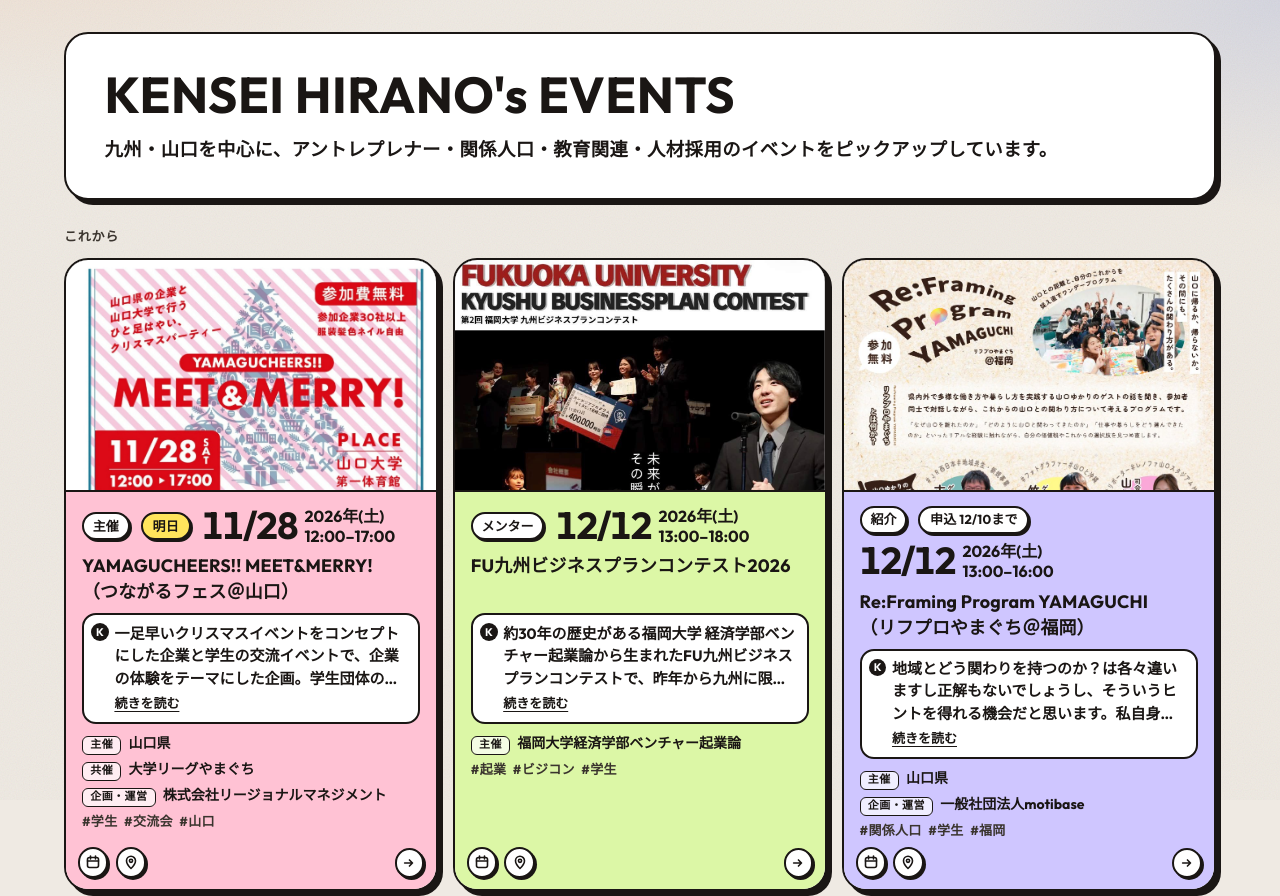
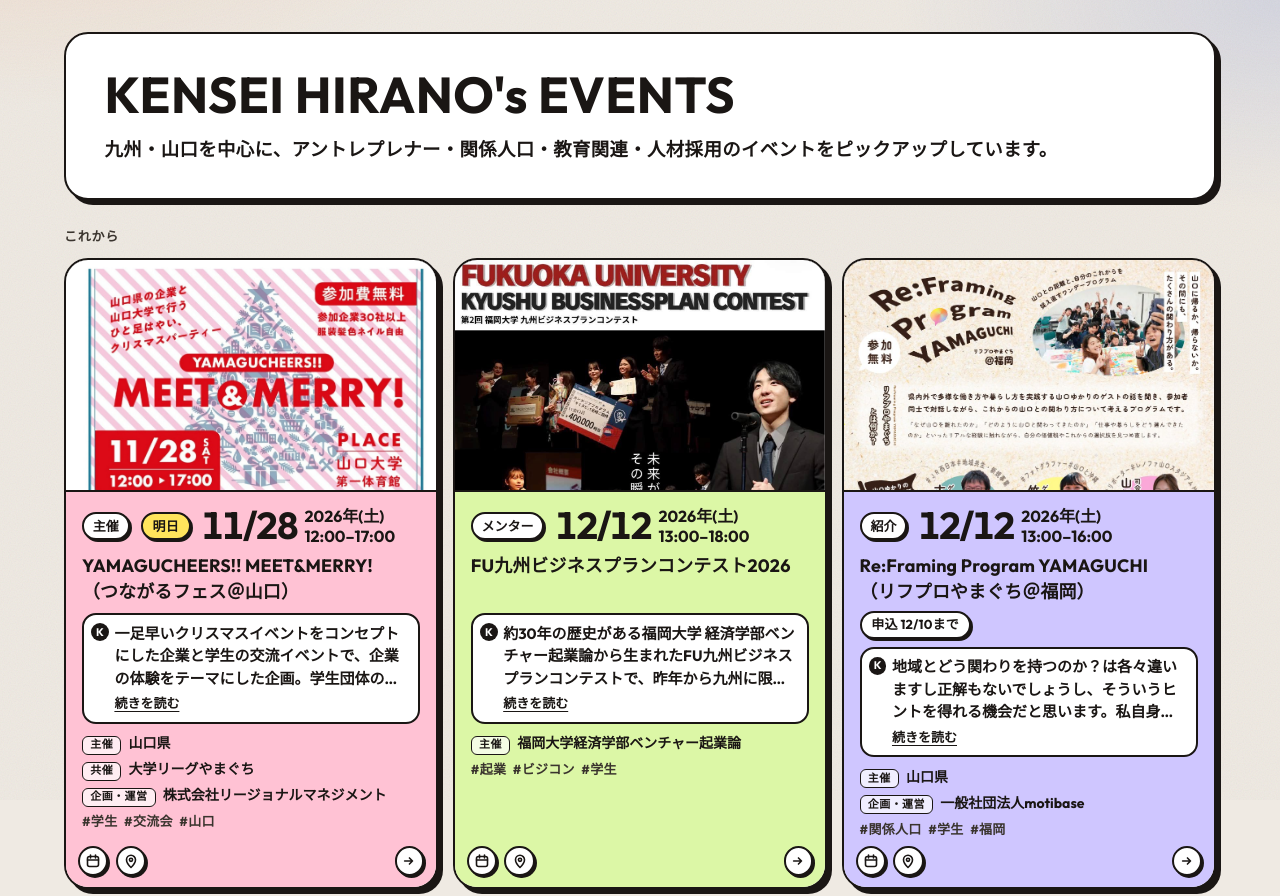
Before and after one commit to koenma777/event, a website with bundled scripts: page index.html in a window 1280 px wide. Shown: the top 896 px of the page. Built offline with nearby package versions, Linux system fonts and the light colour scheme; a web font is replaced by a local one.

Commit message:
申込締切のラベルを日付の行からタイトルの下へ移す
- 日付の行で折り返さないので、3枚のタイトルの位置がそろう

Co-Authored-By: Claude Opus 5.5 <noreply@anthropic.com>
Claude-Session: https://claude.ai/code/session_01V6F485zsMfkKoiicNo1Xav

```diff
--- a/main.js
+++ b/main.js
@@ -128,19 +128,22 @@ function renderEvent(event, { hero = false, arrow = false, index = 0, now = null
     badge.textContent = soon;
     meta.append(badge);
   }
-  const deadline = now ? deadlineLabel(event, now) : null;
-  if (deadline) {
-    const badge = document.createElement('span');
-    badge.className = deadline.closed ? 'deadline is-closed' : 'deadline';
-    badge.textContent = deadline.text;
-    meta.append(badge);
-  }
   meta.append(renderDate(event));
 
   const heading = document.createElement('h3');
   heading.textContent = event.title ?? '';
   if (event.title) heading.title = event.title;
   body.append(meta, heading);
+  const deadline = now ? deadlineLabel(event, now) : null;
+  if (deadline) {
+    const row = document.createElement('p');
+    row.className = 'deadline-row';
+    const badge = document.createElement('span');
+    badge.className = deadline.closed ? 'deadline is-closed' : 'deadline';
+    badge.textContent = deadline.text;
+    row.append(badge);
+    body.append(row);
+  }
   if (typeof event.comment === 'string' && event.comment) {
     const comment = document.createElement('div');
     comment.className = 'comment';
--- a/styles.css
+++ b/styles.css
@@ -410,6 +410,10 @@ h3 {
   line-height: 1.35;
   letter-spacing: 0.02em;
 }
+.deadline-row {
+  display: flex;
+  margin: 0;
+}
 .deadline.is-closed {
   border-style: dashed;
   box-shadow: none;
```
Also changed, not shown: docs/handoff.md (+2 -2 lines).
